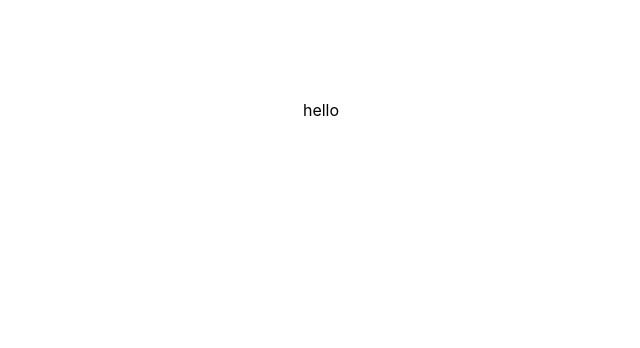
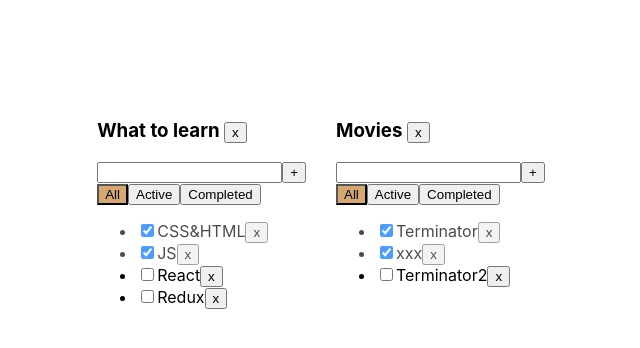
Before and after one commit to kaskodim/todoList, a React (Create React App) app: page / in a window 1280 px wide. Shown: the top 348 px of the page, without its empty margins (319-959 px from the left). Built offline with nearby package versions, Linux system fonts and the light colour scheme.

Commit message:
sprint 1 week 5

```diff
--- a/package.json
+++ b/package.json
@@ -11,11 +11,13 @@
     "@types/node": "^16.7.13",
     "@types/react": "^18.0.0",
     "@types/react-dom": "^18.0.0",
+    "@types/uuid": "^10.0.0",
     "gh-pages": "^6.3.0",
     "react": "^19.0.0",
     "react-dom": "^19.0.0",
     "react-scripts": "5.0.1",
     "typescript": "^4.4.2",
+    "uuid": "^11.0.5",
     "web-vitals": "^2.1.0"
   },
   "scripts": {
--- a/src/App.tsx
+++ b/src/App.tsx
@@ -1,12 +1,116 @@
-import React from 'react';
+import React, {useState} from 'react';
+import {TaskType, TodoList} from './todoList/TodoList';
+import {v1} from 'uuid';
+
+export type FilterValuesType = 'all' | 'completed' | 'active';
+type TodoListsType = {
+    id: string
+    title: string
+    filter: FilterValuesType
+}
+
+function App() {
+
+    const todoListId1 = v1()
+    const todoListId2 = v1()
+
+    const [todoLists, setTodoLists] = useState<TodoListsType[]>([
+        {id: todoListId1, title: 'What to learn', filter: 'all'},
+        {id: todoListId2, title: 'Movies', filter: 'all'},
+    ])
+
+    const [tasksObj, setTasksObj] = useState({
+        [todoListId1]: [
+            {id: v1(), title: 'CSS&HTML', isDone: true},
+            {id: v1(), title: 'JS', isDone: true},
+            {id: v1(), title: 'React', isDone: false},
+            {id: v1(), title: 'Redux', isDone: false},
+        ],
+
+        [todoListId2]: [{id: v1(), title: 'Terminator', isDone: true},
+            {id: v1(), title: 'xxx', isDone: true},
+            {id: v1(), title: 'Terminator2', isDone: false},
+        ]
+    });
+
+    function removeTask(todoListID: string, id: string) {
+
+        const tasks = tasksObj[todoListID];
+        const filteredTasks = tasks.filter(t => t.id !== id);
+        tasksObj[todoListID] = filteredTasks;
+        setTasksObj({...tasksObj})
+    }
+
+    function changeFilter(value: FilterValuesType, todoListID: string) {
+        const totoList = todoLists.find(tl => tl.id === todoListID)
+        if (totoList) {
+            totoList.filter = value
+            setTodoLists([...todoLists])
+        }
+    }
+
+    function addTask(todoListID: string, title: string) {
+        const newTask = {id: v1(), title: title, isDone: false};
+        const tasks = tasksObj[todoListID];
+        const newTasks = [newTask, ...tasks];
+        tasksObj[todoListID] = newTasks;
+        setTasksObj({...tasksObj})
 
 
-function App() {
-  return (
-    <div>
-     hello
-    </div>
-  );
+    }
+
+    function changeStatus(todoListID: string, taskId: string, isDone: boolean) {
+
+        const tasks = tasksObj[todoListID];
+        const task = tasks.find(t => t.id === taskId)
+        if (task) {
+            task.isDone = isDone
+            setTasksObj({...tasksObj})
+        }
+    }
+
+    function removeTodoList(todoListID: string) {
+        const filteredTodolists = todoLists.filter(tl => tl.id !== todoListID)
+        setTodoLists(filteredTodolists)
+        delete tasksObj[todoListID]
+        setTasksObj({...tasksObj})
+    }
+
+    return (
+        <div className={'App'}>
+
+            {
+                todoLists.map((tl) => {
+                    let tasksForTodolist = tasksObj[tl.id]
+                    if (tl.filter === 'completed') {
+                        tasksForTodolist = tasksForTodolist.filter(t => t.isDone);
+                    }
+                    if (tl.filter === 'active') {
+                        tasksForTodolist = tasksForTodolist.filter(t => !t.isDone);
+                    }
+
+                    return (
+
+                        <TodoList key={tl.id}
+                                  id={tl.id}
+                                  title={tl.title}
+                                  tasks={tasksForTodolist}
+                                  removeTask={removeTask}
+                                  changeFilter={changeFilter}
+                                  addTask={addTask}
+                                  changeTaskStatus={changeStatus}
+                                  filter={tl.filter}
+                                  removeTodoList={removeTodoList}
+                        />
+
+
+                    )
+                })
+            }
+
+
+        </div>
+    )
 }
 
 export default App;
--- a/src/index.css
+++ b/src/index.css
@@ -10,3 +10,22 @@ display: flex;
     justify-content: center;
     margin-top: 100px;
 }
+
+.App{
+    display: flex;
+    gap: 30px;
+    cursor: default;
+    user-select: none;
+}
+
+.error {
+    border: 1px solid red;
+}
+
+.active-filter {
+    background-color: #d5a772;
+}
+
+.is-done {
+    opacity: 0.7;
+}
--- /dev/null
+++ b/src/todoList/TodoList.tsx
@@ -0,0 +1,103 @@
+import React, {ChangeEvent, KeyboardEvent, useState} from 'react';
+import {FilterValuesType} from '../App';
+
+export type TaskType = {
+    id: string
+    title: string
+    isDone: boolean
+}
+
+type TodoListPropsType = {
+    id: string
+    title: string
+    tasks: TaskType[]
+    removeTask: (todoListID: string, id: string) => void
+    changeFilter: (value: FilterValuesType, todoListID: string) => void
+    addTask: (todoListID: string, title: string) => void
+    changeTaskStatus: (todoListID: string, taskId: string, isDone: boolean) => void
+    filter: FilterValuesType
+    removeTodoList: (todoListID: string) => void
+}
+
+
+export const TodoList = (props: TodoListPropsType) => {
+
+    const [title, setTitle] = useState('');
+    const [error, setError] = useState<null | string>(null);
+
+    const onNewTitleHandler = (e: ChangeEvent<HTMLInputElement>) => {
+        setTitle(e.currentTarget.value)
+    }
+    const onKeyUpHandler = (e: KeyboardEvent<HTMLInputElement>) => {
+        setError(null)
+        if (e.key === 'Enter' && e.ctrlKey) {
+            props.addTask(props.id, title.trim())
+            setTitle('')
+        }
+    }
+    const addTask = () => {
+        if (title.trim() !== '') {
+            props.addTask(props.id, title.trim())
+            setTitle('')
+        } else {
+            setError(' напиши что-нибудь...')
+        }
+    }
+    const onAllClickHandler = () => props.changeFilter('all', props.id)
+    const onActiveClickHandler = () => props.changeFilter('active', props.id)
+    const onCompletedClickHandler = () => props.changeFilter('completed', props.id)
+    const removeTodoList = () => {
+        props.removeTodoList(props.id)
+    }
+
+    return (
+        <div>
+            <h3> {props.title} <button onClick={removeTodoList}>x</button> </h3>
+            <div>
+                <input value={title}
+                       onChange={onNewTitleHandler}
+                       onKeyUp={onKeyUpHandler}
+                       className={error ? 'error' : ''}
+                       placeholder={error ? error : ''}
+                />
+                <button onClick={addTask}>+</button>
+            </div>
+            <div>
+                <button
+                    className={props.filter === 'all' ? 'active-filter' : ''}
+                    onClick={onAllClickHandler}>All
+                </button>
+                <button
+                    className={props.filter === 'active' ? 'active-filter' : ''}
+                    onClick={onActiveClickHandler}>Active
+                </button>
+                <button
+                    className={props.filter === 'completed' ? 'active-filter' : ''}
+                    onClick={onCompletedClickHandler}>Completed
+                </button>
+            </div>
+            <ul>
+                {
+                    props.tasks.map((t) => {
+                        const onRemoveHandler = () => props.removeTask(props.id, t.id)
+                        const onChangeHandler = (e: ChangeEvent<HTMLInputElement>) => {
+                            props.changeTaskStatus(props.id, t.id, e.currentTarget.checked)
+                        }
+
+                        return (
+                            <li key={t.id}
+                                className={t.isDone ? 'is-done' : ''}>
+                                <input type="checkbox"
+                                       checked={t.isDone}
+                                       onChange={onChangeHandler}
+                                />
+                                <span>{t.title}</span>
+                                <button onClick={onRemoveHandler}>x</button>
+                            </li>
+                        )
+                    })
+                }
+            </ul>
+        </div>
+    );
+};
```
Also changed, not shown: 2 other files (tests, documents, lock files or other folders). Lines whose indentation alone changed are shown as unchanged.
